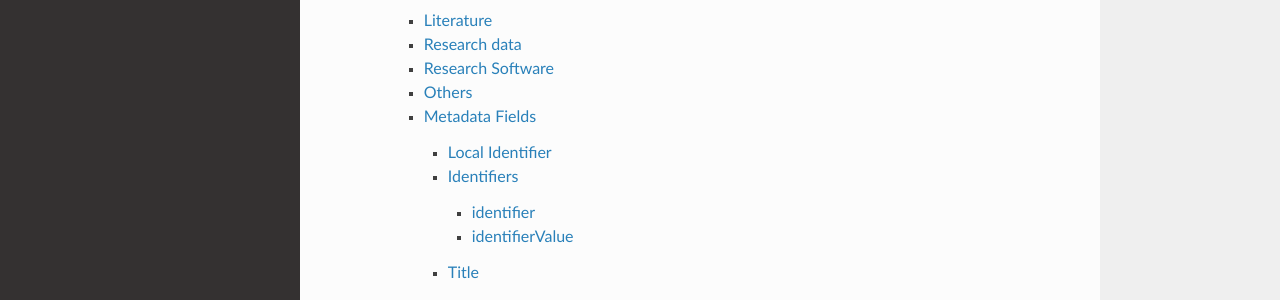
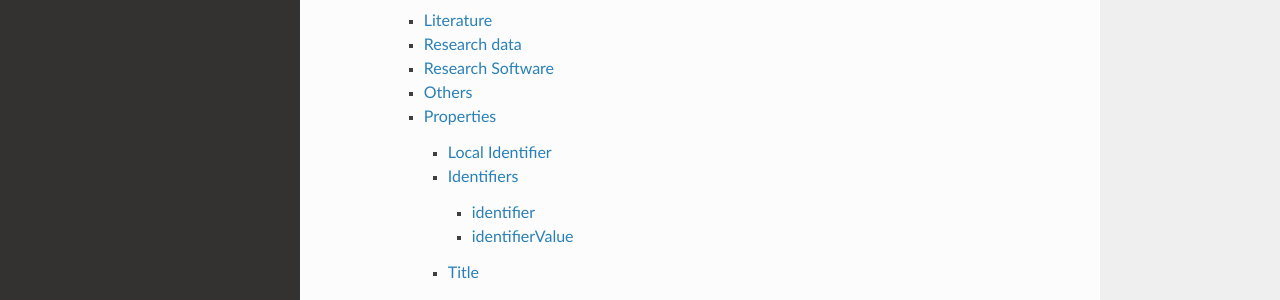
Before and after one commit to andremann/SKG-IF, a Sphinx documentation site: the page built from docs/source/index.rst, in a window 1280 px wide and 900 px high. Shown: the part 428-728 px from the top of the window. Built offline with Sphinx 7.4.7 and the Read the Docs theme 2.0.0, drawn with Linux system fonts in a browser that asks for light colours; pages that are not in the unit, such as notebooks, are missing from menus; some of the changed lines change nothing that is shown.

Commit message:
Update products.rst

```diff
--- a/docs/source/products.rst
+++ b/docs/source/products.rst
@@ -26,7 +26,7 @@ Others
 
 
 
-Metadata Fields
+Properties
 ----------------
 This section is to describe the metadata fields for the Research Products
 
@@ -163,7 +163,7 @@ Date Type
 ^^^^^^^^^
 :Description: The type of the date (e.g. publishing, embargo...)
 :Type: String
-:Use" Mandatory (1)
+:Use: Mandatory (1)
 :Representation: XML attribute ``dateType
 
 
@@ -187,16 +187,16 @@ Date Format
 
 ResourceType
 -----
-:Descriptio: The type of the research product. One among (literatur, researcData, researchSoftware, Other)
-:Type:String
+:Description: The type of the research product. One among (literatur, researcData, researchSoftware, Other)
+:Type: String
 :Use: Mandatory
 :Representation: XML element ``resourceType``
 
 ResourceTypeDescription
 ^^^^^
 :Description: Free text describing the resource (i.e. journal-article, workflow, collection ....)
-:Type:String
-:Use:Required
+:Type: String
+:Use: Required
 :Representation: XML attribute ``resourceTypeDescription``
 
 
```
